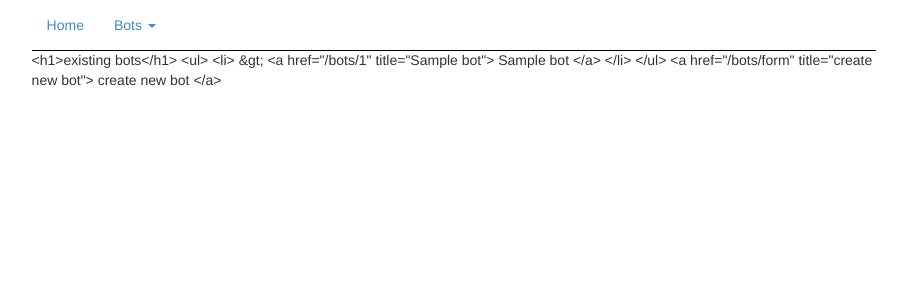
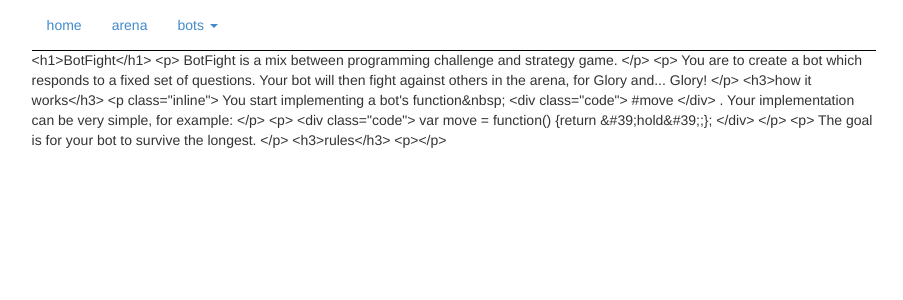
Before and after one commit to jugglinghobo/botfight, a Sinatra app: page /bots in a window 1280 px wide. Shown: the top 300 px of the page, without its empty margins (186-1089 px from the left). Run offline with Sinatra, Linux system fonts and the light colour scheme; tables that the repository leaves empty hold one stand-in row (values such as "Sample post"); style sheets or scripts are compiled from the project's sources; some libraries are stand-ins or nearby versions.

Commit message:
more styling, default code, started readme

```diff
--- a/app.rb
+++ b/app.rb
@@ -7,6 +7,10 @@
 
 get "/" do
   redirect to "/bots"
+end
+
+get "/arena" do
+  haml "This does not exist yet"
 end
 
 get "/bots" do
@@ -65,9 +69,21 @@
 end
 
 class Bot < ActiveRecord::Base
+
+  SKELETON_CODE = <<-END
+var move = function() {
+  // implement this functionality...
+}
+  END
+
   #name, code, author
   validates_presence_of :name, :author, :code
+
   def to_s
     name
   end
+
+  def code
+    read_attribute(:code) || SKELETON_CODE
+  end
 end
--- a/public/stylesheets/application.scss
+++ b/public/stylesheets/application.scss
@@ -34,3 +34,13 @@
 .inline {
   display: inline-block;
 }
+
+.code {
+  //white-space: pre;
+  display: inline-block;
+  background-color: #f8f8f8;
+  border: 1px solid #ddd;
+  padding: 1px;
+  border-radius: 3px;
+  -moz-border-radius: 3px;
+}
--- a/views/bots/form.haml
+++ b/views/bots/form.haml
@@ -9,7 +9,7 @@
       %label.inline{:for => "bot_author"} author:
       %input#bot_author.inline.form-control{:type => "text", :name => "bot[author]", :value => @bot.author}
     %li
-      %textarea#bot_code.inline.form-control{:name => "bot[code]", :placeholder => "code"}= @bot.code
+      %textarea#bot_code.inline.form-control{:name => "bot[code]"}= @bot.code
     %li
       .pull-right
         %input.btn.btn-success{:type => "submit", :value => "save"}
--- a/views/bots/index.haml
+++ b/views/bots/index.haml
@@ -1,9 +1,24 @@
-%h1 existing bots
-- @bots.each do |bot|
-  %ul
-    %li
-      = ">"
-      %a{:href => "/bots/#{bot.id}", :title => bot}
-        = bot
-%a{:href => '/bots/form', :title => "create new bot"}
-  = "create new bot"
+%h1 BotFight
+
+%p
+  BotFight is a mix between programming challenge and strategy game.
+%p
+  You are to create a bot which responds to a fixed set of questions.
+  Your bot will then fight against others in the arena, for Glory and... Glory!
+
+%h3 how it works
+%p.inline
+  You start implementing a bot's function&nbsp;
+  .code
+    = "#move"
+  ="."
+  Your implementation can be very simple, for example:
+%p
+  .code
+    = "var move = function() {return 'hold';};"
+
+%p
+  The goal is for your bot to survive the longest.
+
+%h3 rules
+%p
--- a/views/layout.haml
+++ b/views/layout.haml
@@ -29,11 +29,13 @@
         #navigation.navbar.navbar-fixed-top{:role => "navigation"}
           .container
             %ul.nav.navbar-nav
-              %li.active
-                %a{:href => "/", :title => "Home"} Home
+              %li
+                %a{:href => "/", :title => "home"} home
+              %li
+                %a{:href => "/arena", :title => "arena"} arena
               %li.dropdown
                 %a.dropdown-toggle{"data-toggle" => "dropdown", href: "#"}
-                  Bots
+                  bots
                   %b.caret
                 %ul.dropdown-menu
                   - Bot.all.each do |bot|
```
